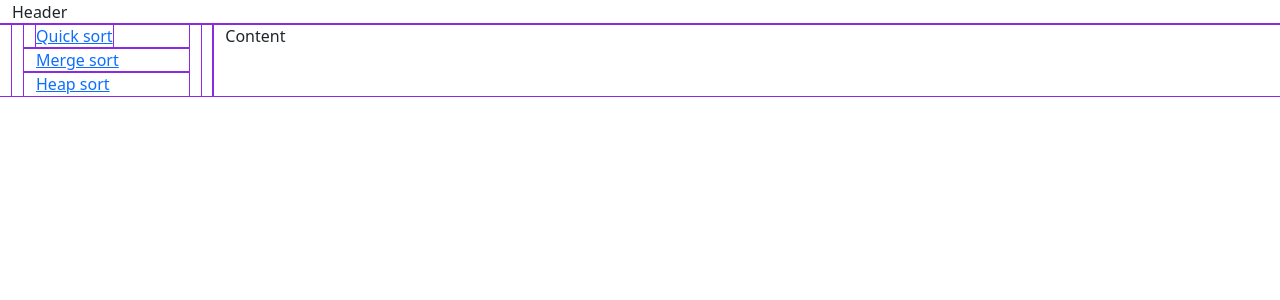
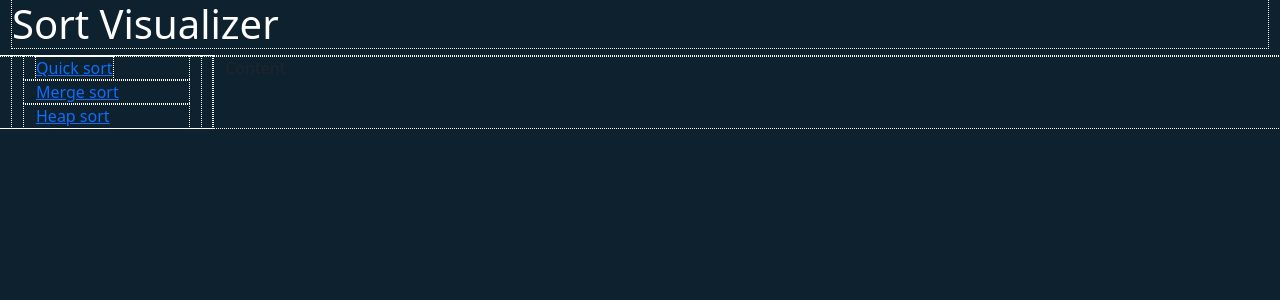
Before and after one commit to Qtrixnet/alghoritms, a React (Create React App) app: page / in a window 1280 px wide. Shown: the top 300 px of the page. Built offline with nearby package versions, Linux system fonts and the light colour scheme.

Commit message:
feat: add header

```diff
--- a/package.json
+++ b/package.json
@@ -17,6 +17,7 @@
     "react-router-dom": "^6.3.0",
     "react-scripts": "5.0.1",
     "typescript": "^4.7.4",
+    "typescript-plugin-css-modules": "^3.4.0",
     "web-vitals": "^2.1.4"
   },
   "scripts": {
--- /dev/null
+++ b/src/app/app.scss
@@ -0,0 +1,6 @@
+@import '../variables/variables';
+
+.app {
+  background-color: $dark;
+  min-height: 100vh;
+}
--- a/src/app/app.tsx
+++ b/src/app/app.tsx
@@ -1,16 +1,14 @@
+import './app.scss';
 import {FC} from "react";
 import 'bootstrap/dist/css/bootstrap.min.css';
 import {Container, Row, Col} from "react-bootstrap";
 import Navigation from "../navigation/navigation";
+import Header from "../header/header";
 
 const App: FC = () => {
   return (
-    <Container fluid>
-      <Row>
-        <Col>
-          Header
-        </Col>
-      </Row>
+    <Container fluid className="app">
+      <Header />
       <Row>
         <Col sm="2">
           <Navigation />
--- /dev/null
+++ b/src/header/header.scss
@@ -0,0 +1,7 @@
+@import '../variables/variables';
+
+.header {
+  &__title {
+    color: $white;
+  }
+}
--- /dev/null
+++ b/src/header/header.tsx
@@ -0,0 +1,16 @@
+import './header.scss';
+import {Row, Col} from "react-bootstrap";
+
+const Header = () => {
+  return (
+    <Row className="header">
+      <Col className="header__column">
+        <h1 className="header__title">
+          Sort Visualizer
+        </h1>
+      </Col>
+    </Row>
+  );
+};
+
+export default Header;
--- a/src/index.css
+++ b/src/index.css
@@ -1,3 +1,3 @@
 * {
-  outline: 1px solid blueviolet;
+  outline: 1px dotted white;
 }
--- /dev/null
+++ b/src/variables/variables.scss
@@ -0,0 +1,5 @@
+$black: black;
+$white: white;
+$dark: #0E212F;
+$primary: #2196F3;
+$accent: crimson;
--- a/tsconfig.json
+++ b/tsconfig.json
@@ -1,5 +1,6 @@
 {
   "compilerOptions": {
+    "plugins": [{ "name": "typescript-plugin-css-modules" }],
     "target": "es5",
     "lib": [
       "dom",
```
Also changed, not shown: 1 other file (tests, documents, lock files or other folders).
